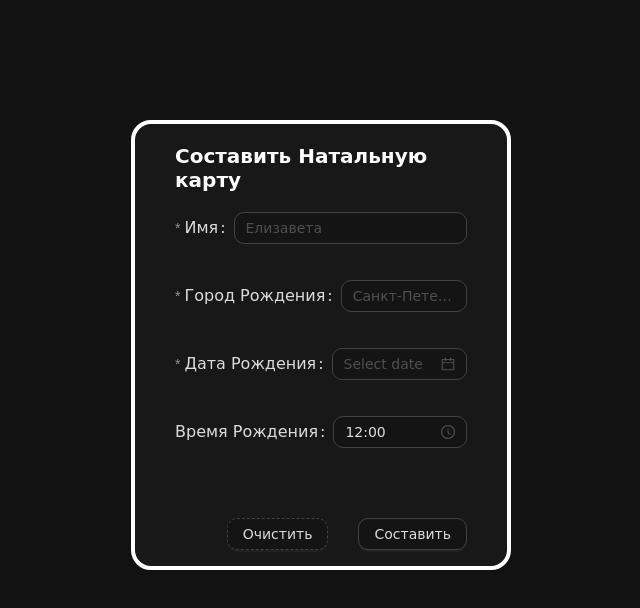
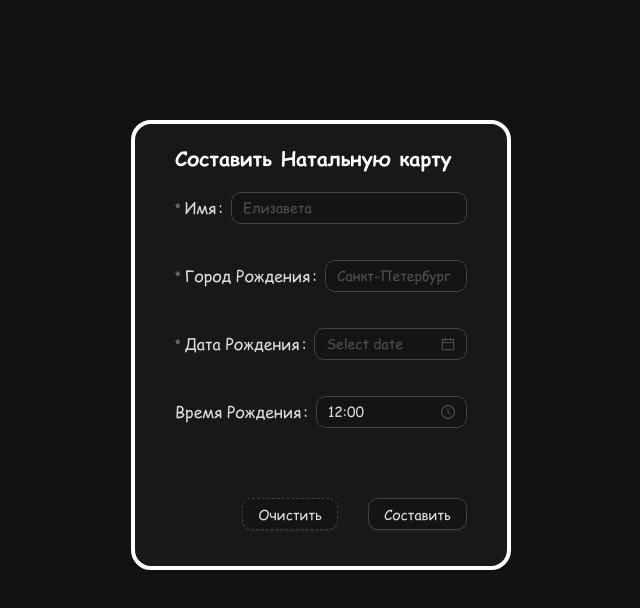
Before and after one commit to tgoaty/astrology-frontend, a React (Vite) app: page / in a window 1280 px wide. Shown: the top 608 px of the page, without its empty margins (319-959 px from the left). Built offline with nearby package versions, Linux system fonts and the light colour scheme.

Commit message:
fix: font import

```diff
--- a/src/assets/fonts/font.css
+++ b/src/assets/fonts/font.css
@@ -2,23 +2,26 @@
     font-family: "Comic Sans MS";
     font-style: normal;
     font-weight: 400;
-    src: url("comic.ttf") format("ttf");
+    src: url("/src/assets/fonts/comic.ttf") format("truetype");
 }
+
 @font-face {
     font-family: "Comic Sans MS";
     font-style: normal;
     font-weight: 700;
-    src: url("comicbd.ttf") format("ttf");
+    src: url("/src/assets/fonts/comicbd.ttf") format("truetype");
 }
+
 @font-face {
     font-family: "Comic Sans MS";
     font-style: italic;
     font-weight: 400;
-    src: url("comici.ttf") format("ttf");
+    src: url("/src/assets/fonts/comici.ttf") format("truetype");
 }
+
 @font-face {
     font-family: "Comic Sans MS";
     font-style: italic;
     font-weight: 700;
-    src: url("comicz.ttf") format("ttf");
+    src: url("/src/assets/fonts/comicz.ttf") format("truetype");
 }
```
